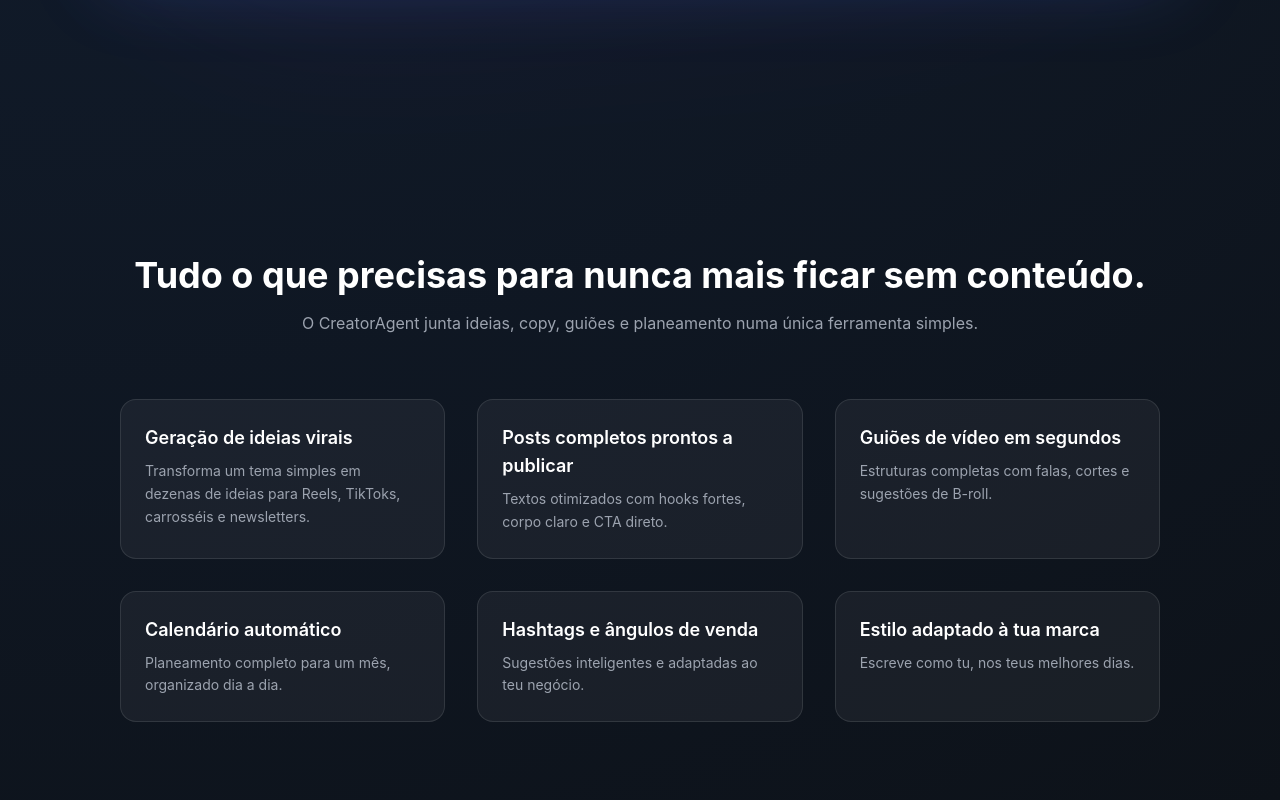
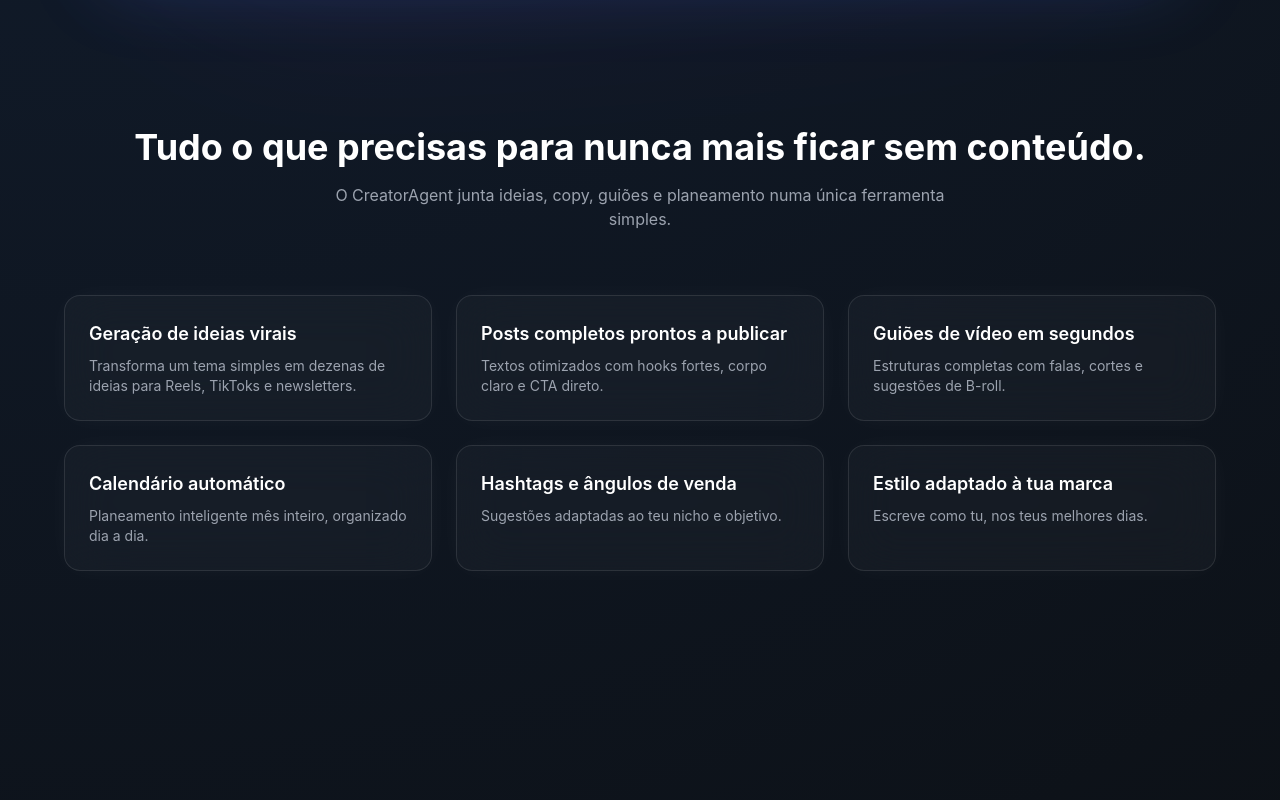
Before and after one commit to user0208308930298929832/creatoragentholder, a Next.js app: page / in a window 1280 px wide. Shown: the part 1300-2100 px from the top of the page. Built offline with nearby package versions, Linux system fonts and the light colour scheme.

Commit message:
Update Features.tsx

```diff
--- a/components/Features.tsx
+++ b/components/Features.tsx
@@ -1,7 +1,8 @@
+export default function Features() {
   const features = [
     {
       title: "Geração de ideias virais",
-    desc: "Transforma um tema simples em dezenas de ideias para Reels, TikToks, carrosséis e newsletters."
+      desc: "Transforma um tema simples em dezenas de ideias para Reels, TikToks e newsletters."
     },
     {
       title: "Posts completos prontos a publicar",
@@ -13,41 +14,41 @@ const features = [
     },
     {
       title: "Calendário automático",
-    desc: "Planeamento completo para um mês, organizado dia a dia."
+      desc: "Planeamento inteligente mês inteiro, organizado dia a dia."
     },
     {
       title: "Hashtags e ângulos de venda",
-    desc: "Sugestões inteligentes e adaptadas ao teu negócio."
+      desc: "Sugestões adaptadas ao teu nicho e objetivo."
     },
     {
       title: "Estilo adaptado à tua marca",
       desc: "Escreve como tu, nos teus melhores dias."
-  }
+    },
   ];
 
-export default function Features() {
   return (
-    <section className="w-full py-32 px-6 md:px-12 lg:px-24">
-      <div className="max-w-6xl mx-auto">
-        <h2 className="text-center text-4xl font-bold mb-4">
+    <div className="w-full max-w-6xl mx-auto text-center">
+      <h2 className="text-4xl font-bold text-white mb-4">
         Tudo o que precisas para nunca mais ficar sem conteúdo.
       </h2>
-        <p className="text-center text-gray-400 mb-16">
+
+      <p className="text-gray-400 mb-16 max-w-2xl mx-auto">
         O CreatorAgent junta ideias, copy, guiões e planeamento numa única ferramenta simples.
       </p>
 
-        <div className="grid md:grid-cols-2 lg:grid-cols-3 gap-8">
+      <div className="grid grid-cols-1 sm:grid-cols-2 lg:grid-cols-3 gap-6">
         {features.map((f, i) => (
           <div
             key={i}
-              className="p-6 rounded-2xl bg-white/5 border border-white/10 hover:bg-white/10 transition-all"
+            className="p-6 rounded-2xl bg-white/[0.03] border border-white/10
+            backdrop-blur-xl shadow-[0_0_30px_-10px_rgba(255,255,255,0.08)]
+            text-left"
           >
-              <h3 className="text-lg font-semibold mb-2">{f.title}</h3>
-              <p className="text-gray-400 text-sm leading-relaxed">{f.desc}</p>
+            <h3 className="text-white text-lg font-semibold">{f.title}</h3>
+            <p className="text-gray-400 text-sm mt-2">{f.desc}</p>
           </div>
         ))}
       </div>
     </div>
-    </section>
   );
 }
```
Lines whose indentation alone changed are shown as unchanged.
